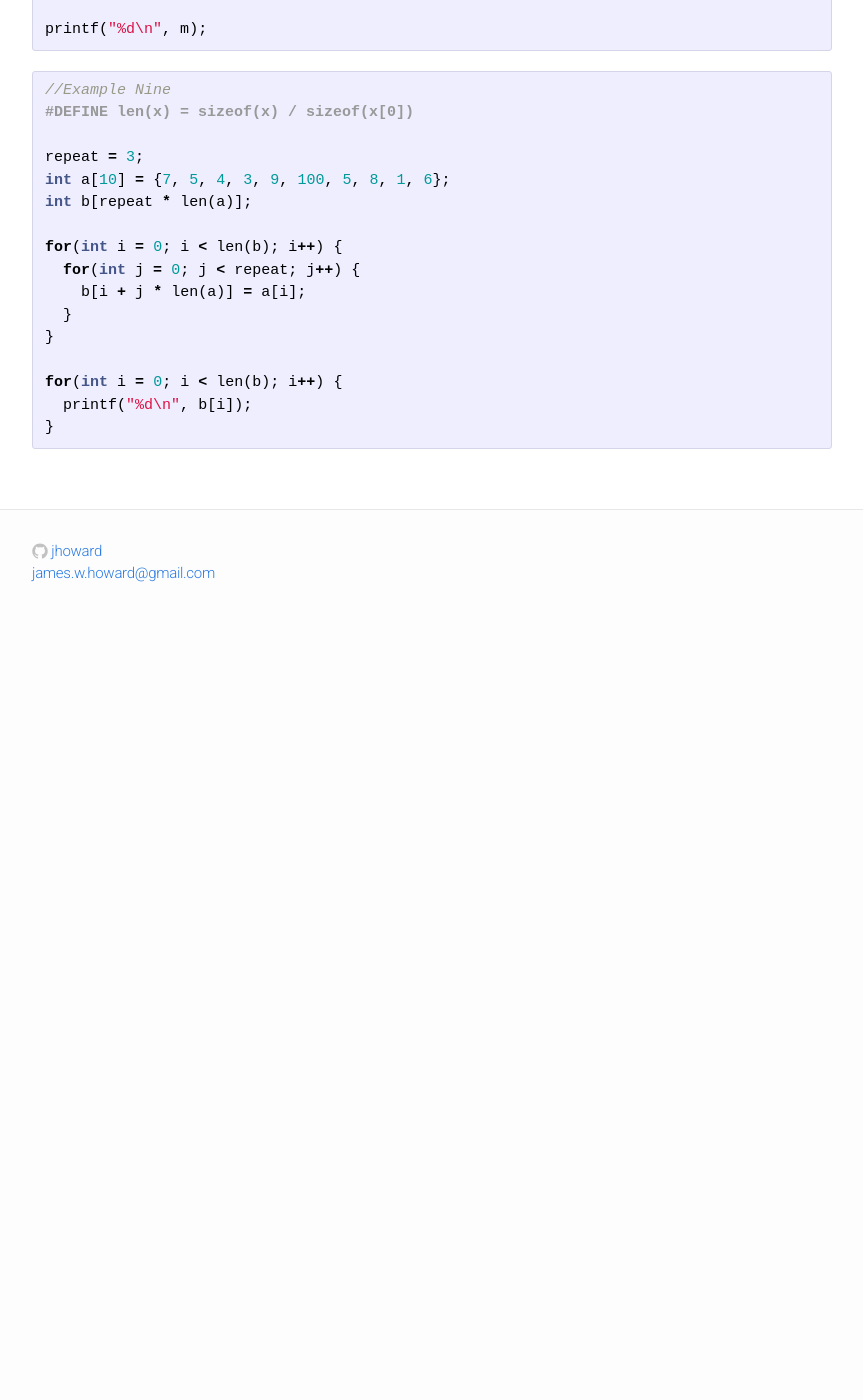
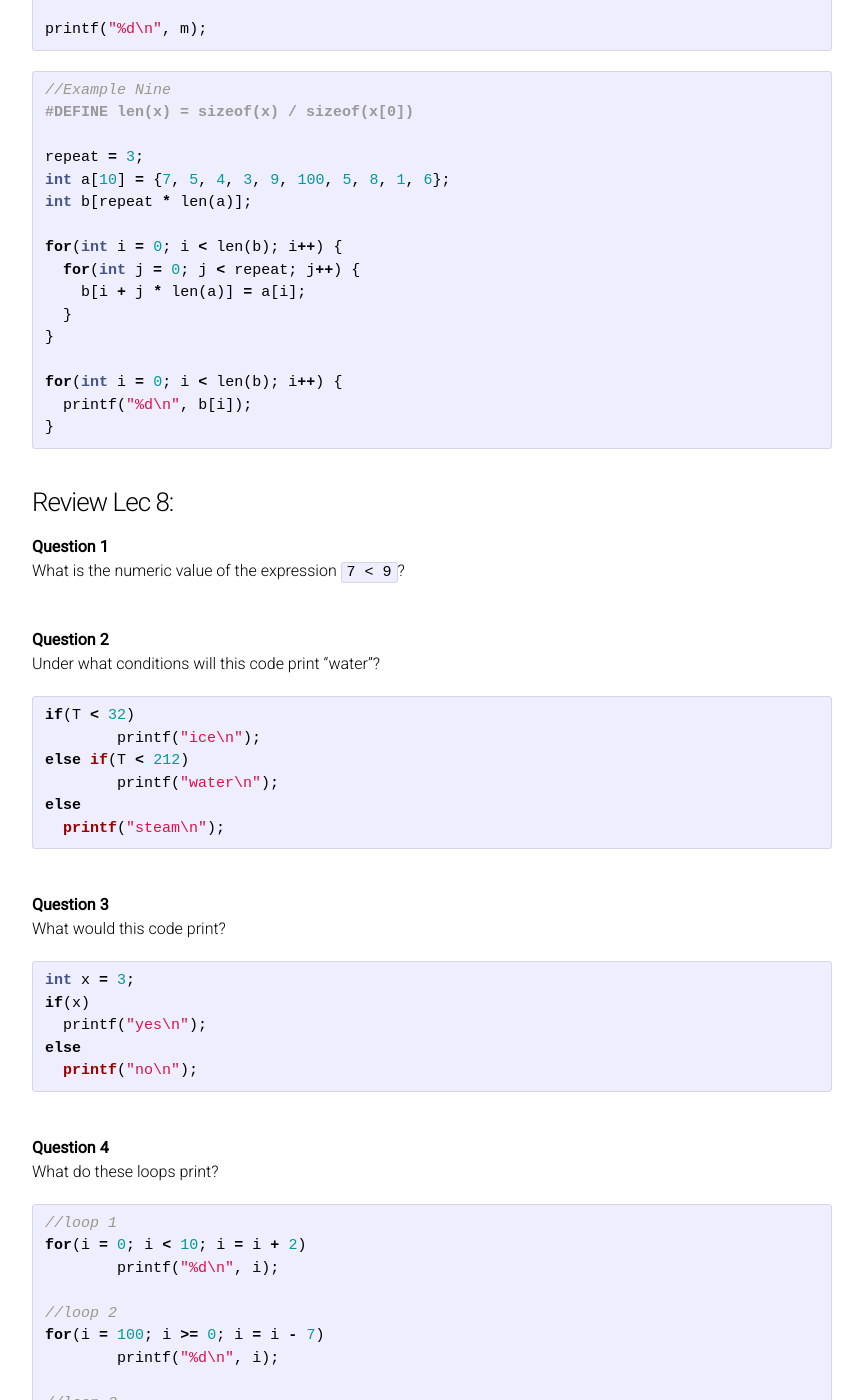
Before and after one commit to jhoward/jhoward.github.io, a Jekyll site: the page built from _posts/reference/2016-04-21-other.md, in a window 1280 px wide and 1400 px high, scrolled down 2537 px. Shown: the whole window, without its empty margins (208-1071 px from the left). Built offline with Jekyll 4.4.1, drawn with Linux system fonts in a browser that asks for light colours; Markdown is read by kramdown in place of the engine named in the settings; before the commit the page ends 3167 px from its top, so only the background shows below that; some of the changed text lies outside the part shown.

````diff
--- a/_posts/reference/2016-04-21-other.md
+++ b/_posts/reference/2016-04-21-other.md
@@ -135,3 +135,139 @@ for(int i = 0; i < len(b); i++) {
   printf("%d\n", b[i]);
 }
 ```
+
+
+
+
+
+### Review Lec 8:
+
+**Question 1** <br>
+What is the numeric value of the expression `7 < 9`?
+
+<br>
+**Question 2** <br>
+Under what conditions will this code print "water"?
+
+```c
+if(T < 32)
+	printf("ice\n");
+else if(T < 212)
+	printf("water\n");
+else
+  printf("steam\n");
+```
+
+<br>
+**Question 3** <br>
+What would this code print?
+
+```c
+int x = 3;
+if(x)
+  printf("yes\n");
+else
+  printf("no\n");
+```
+
+<br>
+**Question 4** <br>
+What do these loops print?
+
+```c
+//loop 1
+for(i = 0; i < 10; i = i + 2)
+	printf("%d\n", i);
+
+//loop 2
+for(i = 100; i >= 0; i = i - 7)
+	printf("%d\n", i);
+
+//loop 3
+for(i = 1; i <= 10; i = i + 1)
+	printf("%d\n", i);
+
+//loop 4
+for(i = 2; i < 100; i = i * 2)
+	printf("%d\n", i);
+```
+
+<br>
+**Question 5** <br>
+What is printed?
+
+```c
+int i;
+
+for(i = 0; i < 3; i = i + 1)
+  printf("a\n");
+  printf("b\n");
+
+printf("c\n");
+```
+
+
+<br>
+**Question 6**<br>
+What is printed?
+
+```c
+#include <stdio.h>
+
+int main()
+{
+	int i, j;
+	for(i = 1; i <= 10; i = i + 1) {
+		for(j = 1; j <= 10; j = j + 1) {
+			if((i + j) % 2 == 0)
+				printf("* ");
+			else
+        printf("  ");
+		}
+		printf("\n");
+	}
+	return 0;
+}
+```
+
+<br>
+**Question 7**<br>
+How many elements does the array `int a[5];` contain?
+
+
+<br>
+**Question 8**<br>
+What's wrong with this scrap of code?
+
+```c
+int a[5];
+for(i = 1; i <= 5; i = i + 1)
+	a[i] = 0;
+```
+
+<br>
+**Questin 9**<br>
+What does the function does_something do?  What is printed by this program?
+
+```c
+#include <stdio.h>
+
+int a[] = {1, 2, 3, 4, 5, 6};
+
+int does_something(int [], int);
+
+int main()
+{
+	printf("%d\n", does_something(a, 6));
+	return 0;
+}
+
+int does_something(int a[], int n)
+{
+	int i;
+	int foo = 0;
+	for(i = 0; i < n; i = i + 1)
+		foo = foo + a[i];
+	return foo;
+}
+```
````
Also changed, not shown: _posts/assignments/2016-05-05-assignment8.md (added, +43 -0 lines), _posts/lectures/2016-04-16-lec_05.md (+1 -1 lines), _posts/lectures/2016-05-01-lec_08.md (added, +101 -0 lines), _posts/reference/2016-04-23-reference.md (+8 -1 lines).
